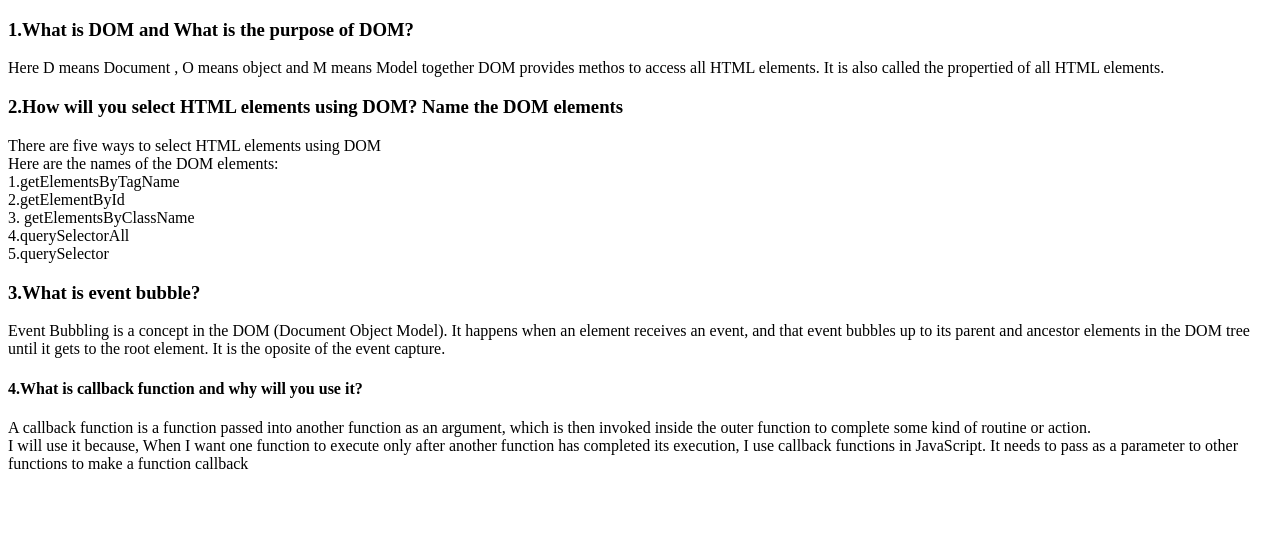
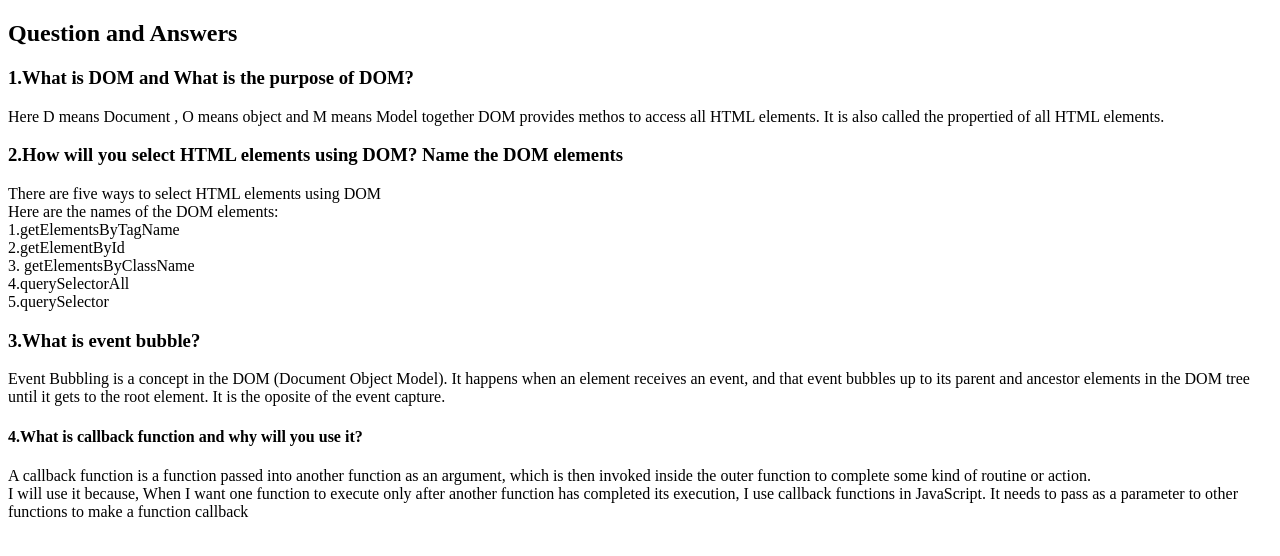
Before and after one commit to priyab99/geometry-genius, a plain HTML site: page quesAns.html in a window 1280 px wide. Drawn offline with Linux system fonts and the light colour scheme.

Commit message:
question and answer file added

```diff
--- a/quesAns.html
+++ b/quesAns.html
@@ -7,6 +7,7 @@
     <title>Some Questions Answering</title>
 </head>
 <body>
+     <h2>Question and Answers</h2>
     <h3>1.What is DOM and What is the purpose of DOM? <br></h3>
     <p> Here D means Document , O means object and M means Model together DOM provides methos to access all HTML elements. It is also called the propertied of all HTML elements. </p>
 
```
